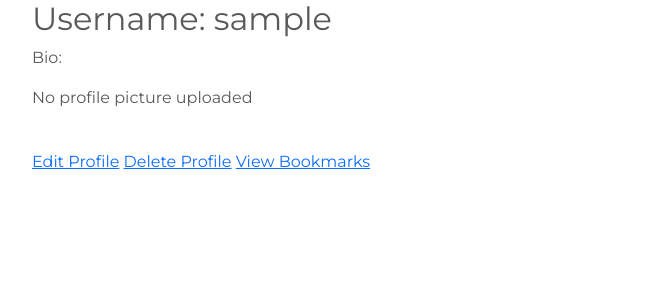
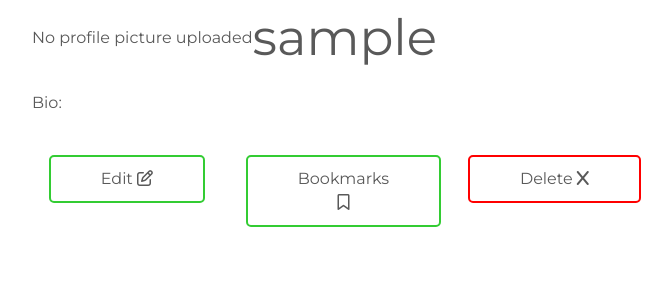
Before and after one commit to Sean-OBrien95/veg-life, a Django app: page /profile/ in a window 1280 px wide. Shown: the part 101-401 px from the top of the page, without its empty margins (50-722 px from the left). Run offline with Django 3.2, Linux system fonts and the light colour scheme; the visitor is signed in with stand-in values (Sample User, id 1); parts of the project's set-up code (start-up, migrations or seed data) failed here and were passed over; some libraries are stand-ins or nearby versions.

Commit message:
Edit profile to display circle picture, styled button on profile

```diff
--- a/static/css/style.css
+++ b/static/css/style.css
@@ -136,8 +136,23 @@ h1 {
     transition-duration: 0.3s;
 }
 
+.btn-delete {
+    padding: 10px 50px;
+    background-color: white;
+    color: #595959;
+    border: 2px solid red;
+    border-radius: 5px;
+    transition-duration: 0.3s;
+}
+
 .btn-custom:hover {
     background-color: #33cc33;
+    color: white;
+    cursor: pointer;
+}
+
+.btn-delete:hover {
+    background-color: red;
     color: white;
     cursor: pointer;
 }
@@ -164,3 +179,30 @@ h1 {
 #search-area {
     margin-bottom: 10px;
 }
+
+.profile-picture {
+    width: 100px;
+    height: 100px;
+    border-radius: 50%;
+    overflow: hidden;
+    margin-right: 10px;
+}
+
+.profile-picture img {
+    width: 100%;
+    height: 100%;
+    object-fit: cover;
+}
+
+.profile-section {
+    display: flex;
+    align-items: center;
+}
+
+#username {
+    font-size: 50px;
+}
+
+.profile-btn {
+    width: auto;
+}
--- a/templates/profile/view_profile.html
+++ b/templates/profile/view_profile.html
@@ -2,18 +2,36 @@
 {% block content %}
 <div class="container">
     <div class="row">
-        <div class="col-md-6">
-            <h2>Username: {{ user.username }}</h2>
+        <div class="col-md-9">
+            <div class="profile-section">
+                {% if user.userprofile.profile_picture %}
+                <div class="profile-picture">
+                    <img src="{{ user.userprofile.profile_picture.url }}" alt="Profile Picture">
+                </div>
+                {% else %}
+                <p>No profile picture uploaded</p>
+                {% endif %}
+                <p id="username">{{ user.username }}</p>
+            </div>
             <p>Bio: {{ user.userprofile.bio }}</p>
-            {% if user.userprofile.profile_picture %}
-            <img src="{{ user.userprofile.profile_picture.url }}" alt="Profile Picture" width="200" height="200">
-            {% else %}
-            <p>No profile picture uploaded</p>
-            {% endif %}
             <br>
-            <a href="{% url 'edit_profile' %}">Edit Profile</a>
-            <a href="{% url 'confirm_profile_delete' %}">Delete Profile</a>
-            <a href="{% url 'user_bookmarks' %}">View Bookmarks</a>
+            <div class="row">
+                <div class="col-md-3 text-center">
+                    <a href="{% url 'edit_profile' %}">
+                        <button class="btn btn-custom profile-btn">Edit <i class="fa-regular fa-pen-to-square"></i></button>
+                    </a>
+                </div>
+                <div class="col-md-3 text-center">
+                    <a href="{% url 'user_bookmarks' %}">
+                        <button class="btn btn-custom profile-btn">Bookmarks <i class="far fa-bookmark"></i></button>
+                    </a>
+                </div>
+                <div class="col-md-3 text-center">
+                    <a href="{% url 'confirm_profile_delete' %}">
+                        <button class="btn btn-delete profile-btn">Delete <i class="fa-solid fa-x"></i></button>
+                    </a>
+                </div>
+            </div>
         </div>
     </div>
 </div>
```
